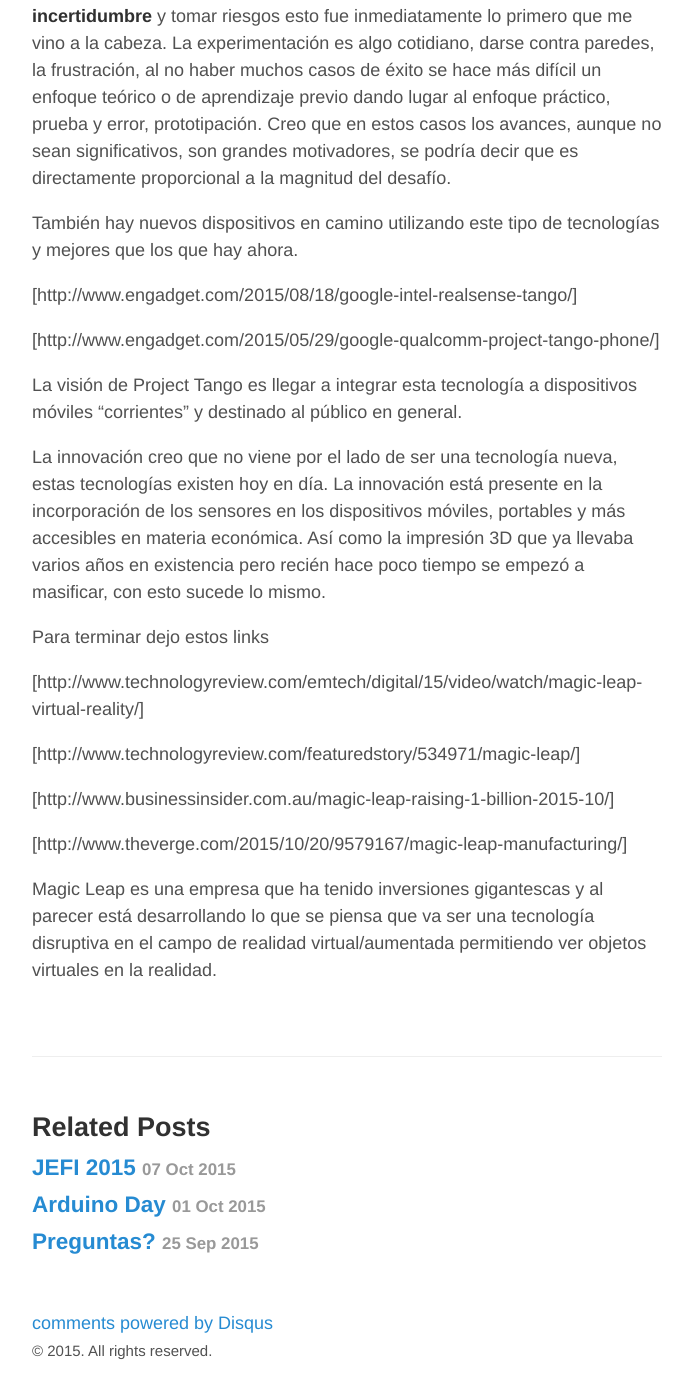
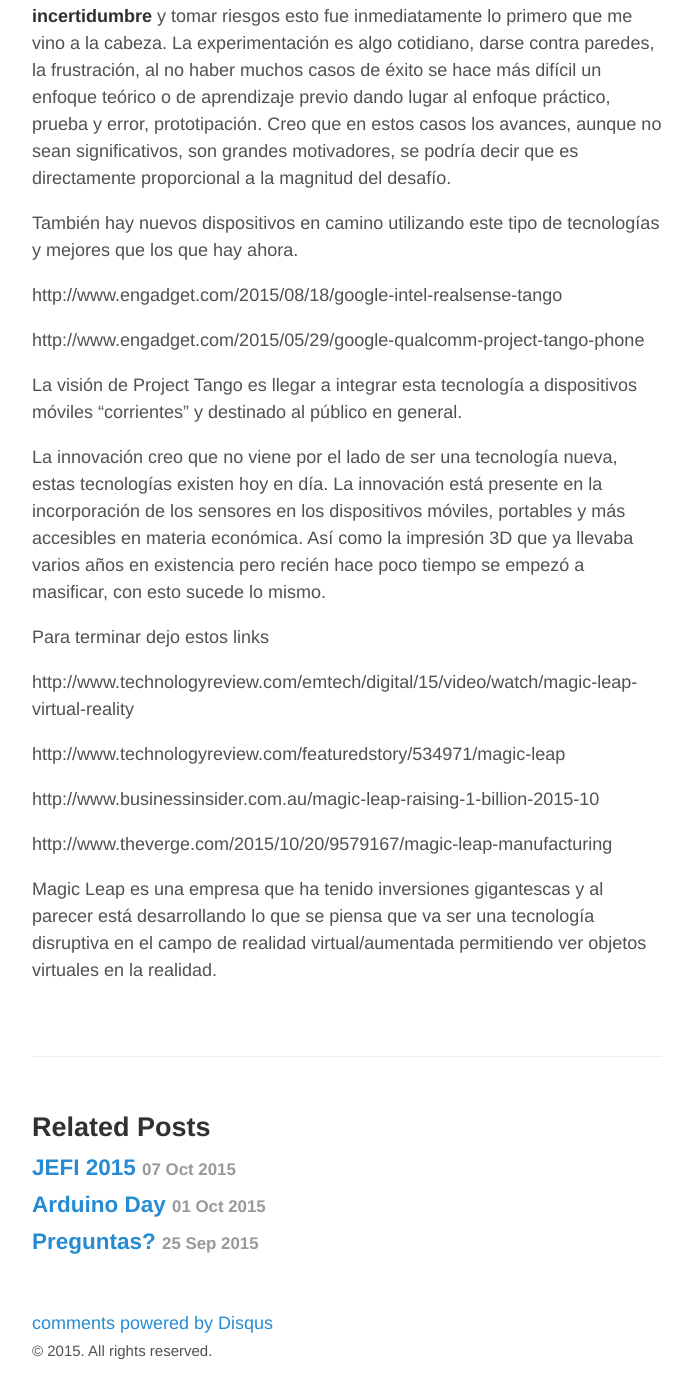
Before and after one commit to sebaguerrero/sebaguerrero.github.io, a Jekyll site: the page built from _posts/2015-12-07-Convivir-con-la-incertidumbre.md, in a window 1280 px wide and 1400 px high, scrolled down 2084 px. Shown: the whole window, without its empty margins (293-986 px from the left). Built offline with Jekyll 4.4.1, drawn with Linux system fonts in a browser that asks for light colours; comment, search, counter and statistics services are not loaded; some of the changed text lies outside the part shown.

```diff
--- a/_posts/2015-12-07-Convivir-con-la-incertidumbre.md
+++ b/_posts/2015-12-07-Convivir-con-la-incertidumbre.md
@@ -20,7 +20,7 @@ Esta tecnología es bastante nueva, recién a principios de 2014 se empezaron a
 
 Hay un artículo en el grupo que habla acerca de que la revolución no viene a partir de la creación de la tecnología sino que parte de la democratización de la tecnología.
 
-[http://techcrunch.com/2012/10/09/wireds-chris-anderson-todays-maker-movement-is-the-new-industrial-revolution-tctv/]
+http://techcrunch.com/2012/10/09/wireds-chris-anderson-todays-maker-movement-is-the-new-industrial-revolution-tctv
 
 Esto se cumple para smartphones donde las personas pueden crear aplicaciones, arduinos donde fácilmente se puede programar hardware y para varias otras.
 
@@ -32,9 +32,9 @@ Todavía no hay una comunidad muy fuerte y realmente se siente esto. Cuando habl
 
 También hay nuevos dispositivos en camino utilizando este tipo de tecnologías y mejores que los que hay ahora.
 
-[http://www.engadget.com/2015/08/18/google-intel-realsense-tango/]
+http://www.engadget.com/2015/08/18/google-intel-realsense-tango
 
-[http://www.engadget.com/2015/05/29/google-qualcomm-project-tango-phone/]
+http://www.engadget.com/2015/05/29/google-qualcomm-project-tango-phone
 
 La visión de Project Tango es llegar a integrar esta tecnología a dispositivos móviles "corrientes" y destinado al público en general.
 
@@ -42,12 +42,12 @@ La innovación creo que no viene por el lado de ser una tecnología nueva, estas
 
 Para terminar dejo estos links
 
-[http://www.technologyreview.com/emtech/digital/15/video/watch/magic-leap-virtual-reality/]
+http://www.technologyreview.com/emtech/digital/15/video/watch/magic-leap-virtual-reality
 
-[http://www.technologyreview.com/featuredstory/534971/magic-leap/]
+http://www.technologyreview.com/featuredstory/534971/magic-leap
 
-[http://www.businessinsider.com.au/magic-leap-raising-1-billion-2015-10/]
+http://www.businessinsider.com.au/magic-leap-raising-1-billion-2015-10
 
-[http://www.theverge.com/2015/10/20/9579167/magic-leap-manufacturing/]
+http://www.theverge.com/2015/10/20/9579167/magic-leap-manufacturing
 
 Magic Leap es una empresa que ha tenido inversiones gigantescas y al parecer está desarrollando lo que se piensa que va ser una tecnología disruptiva en el campo de realidad virtual/aumentada permitiendo ver objetos virtuales en la realidad.
```
